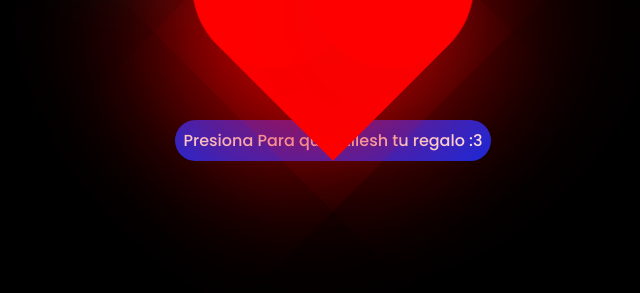
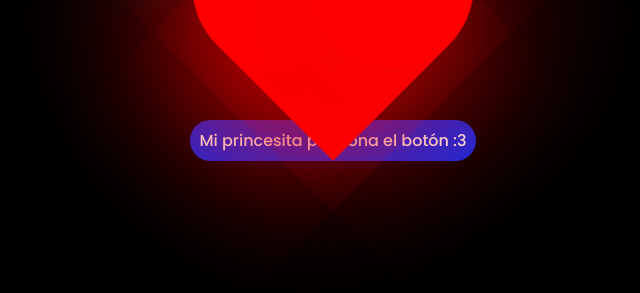
Before and after one commit to ivanshet69/flowers.github.io, a plain HTML site: page Index.html in a window 1280 px wide. Shown: the part 355-648 px from the top of the page, without its empty margins (315-955 px from the left). Drawn offline with Linux system fonts and the light colour scheme.

Commit message:
Actualizar Index.html

```diff
--- a/Index.html
+++ b/Index.html
@@ -81,7 +81,7 @@
 
     <div class="button">
         <button class="botones">
-            <a href="flower.html" style="color: #fff;">Presiona Para que milesh tu regalo :3</a>
+            <a href="flower.html" style="color: #fff;">Mi princesita preciona el botón :3</a>
         </button>
     </div>
 
```
